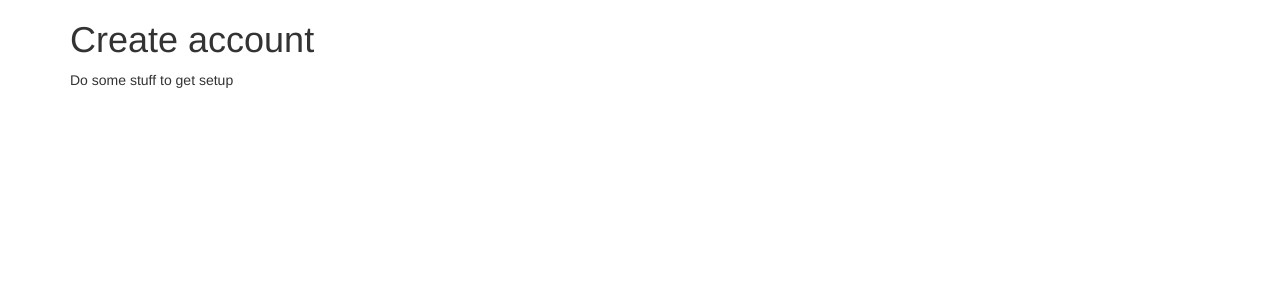
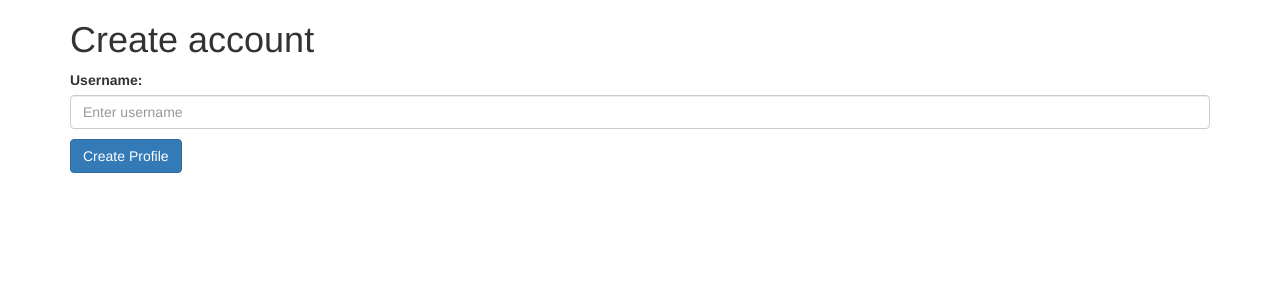
Before and after one commit to hollyroberts/uni-web-recommendations, a Flask app: page /user.html in a window 1280 px wide. Shown: the top 300 px of the page. Run offline with Flask 2, Linux system fonts and the light colour scheme; parts of the project's set-up code (start-up, migrations or seed data) failed here and were passed over; some libraries are stand-ins or nearby versions.

Commit message:
Fancy shiz

```diff
--- a/app.py
+++ b/app.py
@@ -9,7 +9,7 @@ def index():
     if 'user' not in session:
         return redirect('user.html')
 
-    return render_template('index.html')
+    return render_template('index.html', session=session)
 
 @app.route('/user.html')
 def new_user():
--- a/templates/user.html
+++ b/templates/user.html
@@ -1,12 +1,16 @@
 {% extends 'base.html' %}
 
 {% block container %}
+    <head>
+        <title>Create user account</title>
+    </head>
+    <body>
+    <h1>Create account</h1>
 
-<head>
-    <title>Create user account</title>
-</head>
-<body>
-<h1>Create account</h1>
-<p>Do some stuff to get setup</p>
-</body>
+    <form>
+        <label for="usernameLabel">Username:</label>
+        <input class="form-control" id="usernameInput" placeholder="Enter username">
+    </form>
+    <button type="submit" class="btn btn-primary" style="margin-top: 10px">Create Profile</button>
+    </body>
 {% endblock %}
```
